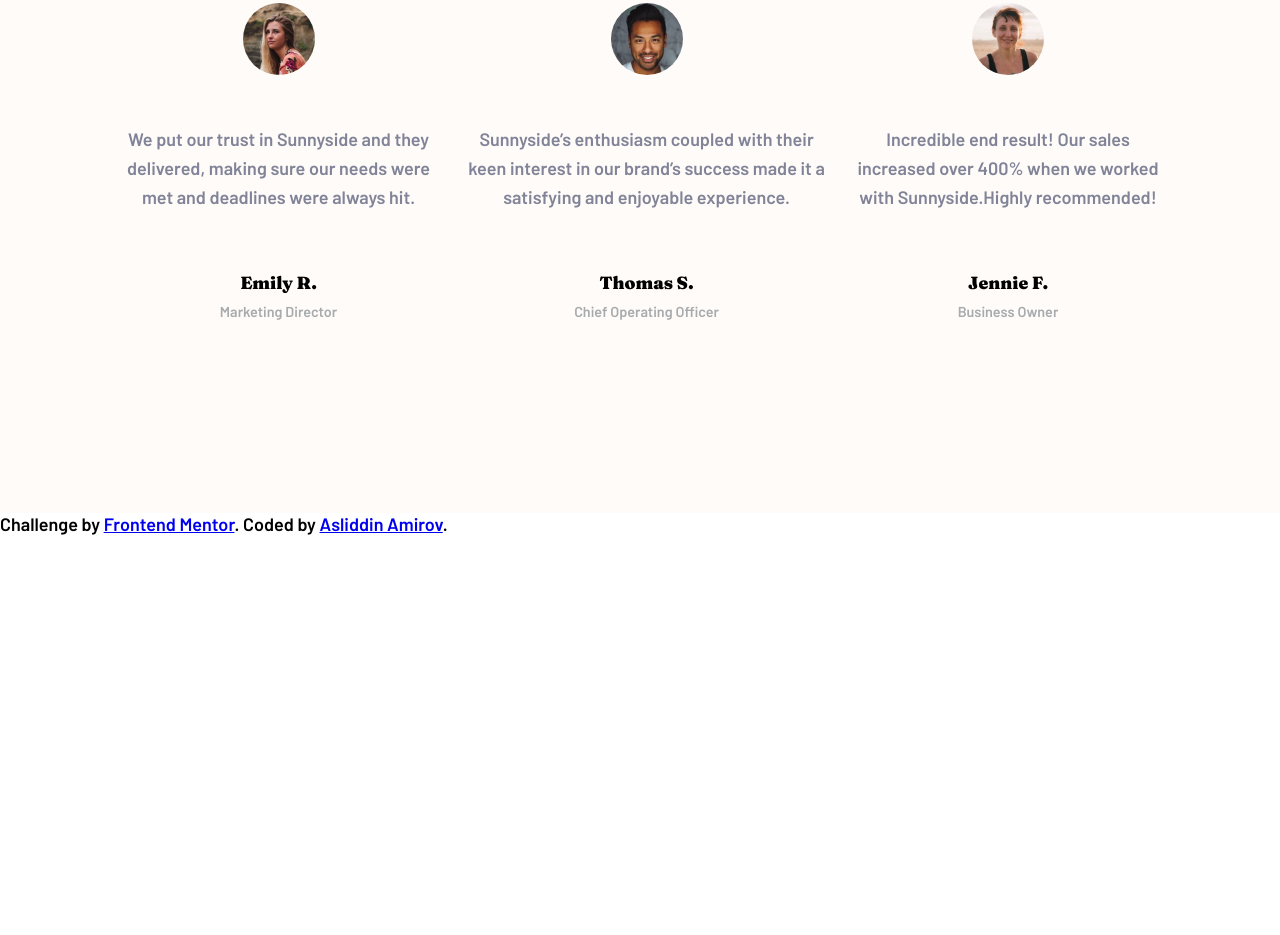
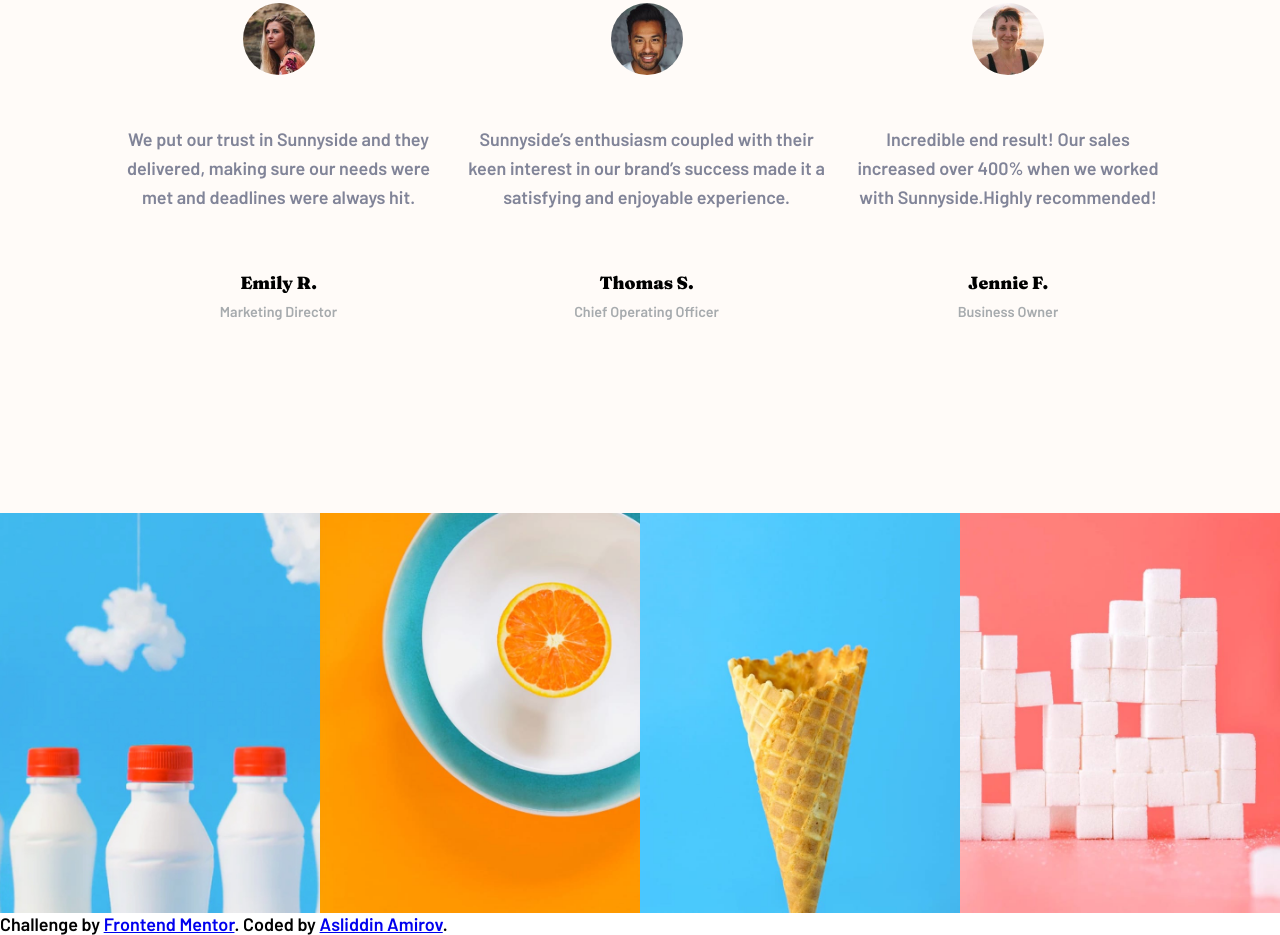
Before and after one commit to asliddinamir/project28-FM, a plain HTML site: page index.html in a window 1280 px wide. Shown: the part 2925-3860 px from the top of the page. Before the commit the page ends 3460 px from the top, so only its background shows below. Drawn offline with Linux system fonts and the light colour scheme.

Commit message:
done gallery section

```diff
--- a/index.html
+++ b/index.html
@@ -115,6 +115,14 @@
   </section>
 
 
+  <section class="gallery">
+    <div class="milk"></div>
+    <div class="orange"></div>
+    <div class="ice_cream"></div>
+    <div class="sugar"></div>
+  </section>
+
+
 
   <footer class="attribution">
     Challenge by <a href="https://www.frontendmentor.io?ref=challenge" target="_blank">Frontend Mentor</a>.
--- a/style.css
+++ b/style.css
@@ -272,3 +272,35 @@ body {
     font-size: .9rem;
     color: hsl(210, 4%, 67%)
 }
+
+.gallery {
+    display: grid;
+    grid-template-columns: repeat(4, 1fr);
+    width: 100%;
+    height: 25rem;
+    gap: 0;
+}
+
+.milk {
+    background: url('./images/desktop/image-gallery-milkbottles.jpg') no-repeat center center/cover;
+    height: 100%;
+    width: 100%;
+}
+
+.orange {
+    background: url('./images/desktop/image-gallery-orange.jpg') no-repeat center center/cover;
+    height: 100%;
+    width: 100%;
+}
+
+.ice_cream {
+    background: url('./images/desktop/image-gallery-cone.jpg') no-repeat center center/cover;
+    height: 100%;
+    width: 100%;
+}
+
+.sugar {
+    background: url('./images/desktop/image-gallery-sugarcubes.jpg') no-repeat center center/cover;
+    height: 100%;
+    width: 100%;
+}
```
